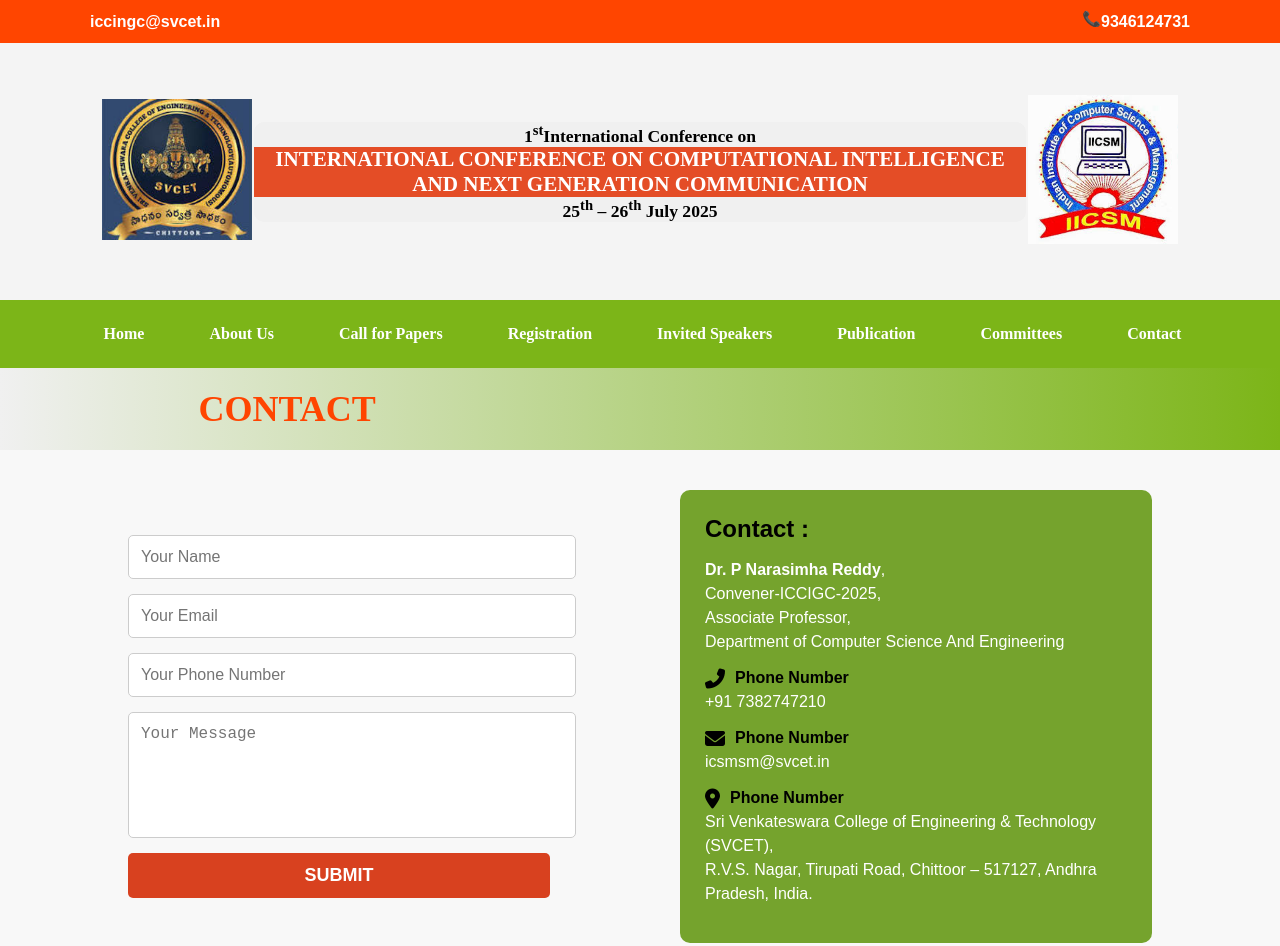
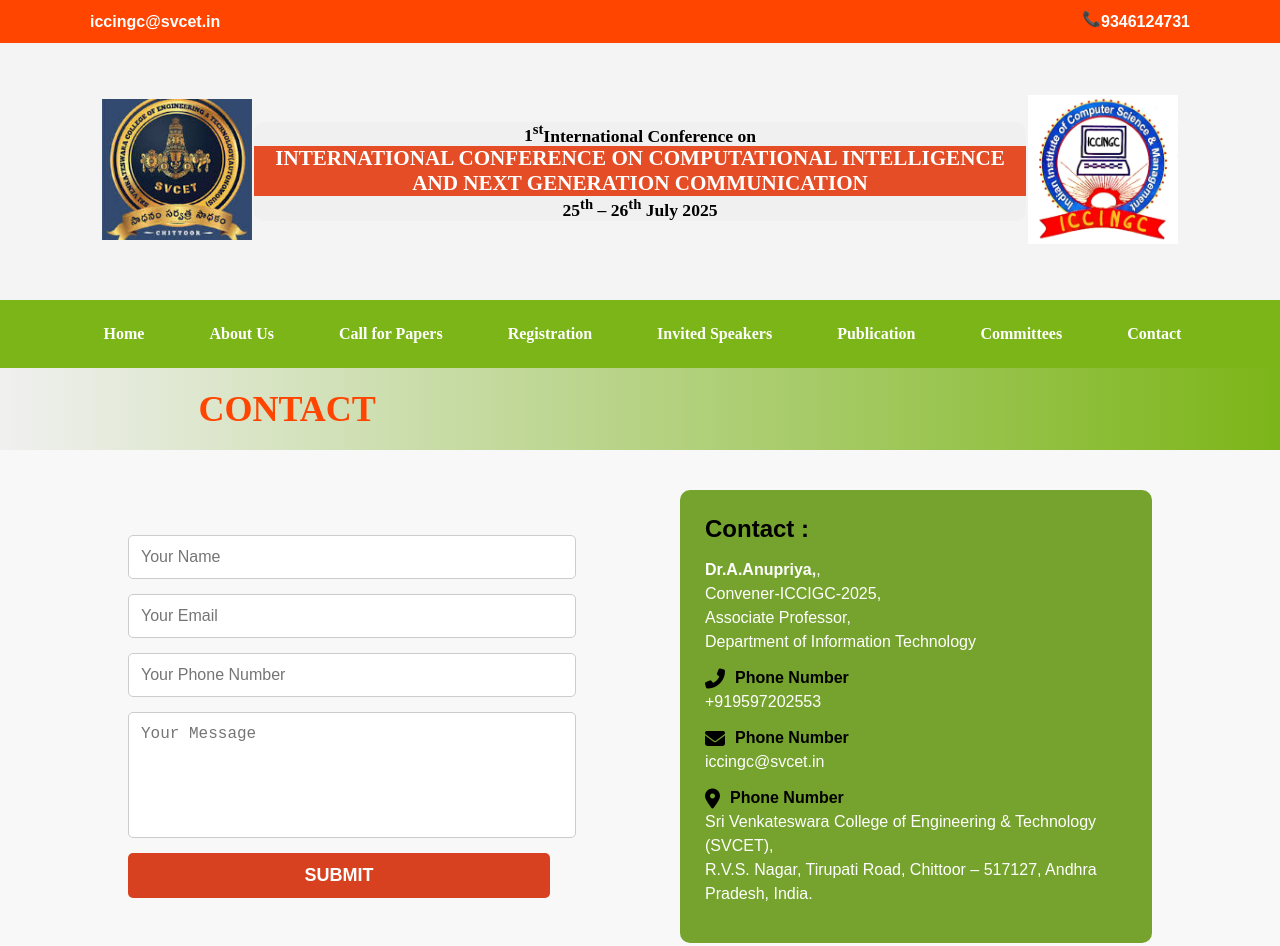
Before and after one commit to SHAIKAFIYA786/ConferenceProjectfinal, a website: page frontend/public/contact.html in a window 1280 px wide. Shown: the top 946 px of the page. Drawn offline with Linux system fonts and the light colour scheme.

Commit message:
logo updated

```diff
--- a/frontend/public/contact.html
+++ b/frontend/public/contact.html
@@ -32,7 +32,7 @@
         </div>
 
         <div class="extra-logo-container">
-            <img src="/images/logoo1.jpeg" alt="Footer Logo">
+            <img src="/images/flogo.jpg" alt="Footer Logo">
         </div>
     </div>
     <!-- Navbar -->
@@ -97,13 +97,13 @@
         <!-- Contact Info Box -->
         <div class="contact-info">
             <h3>Contact :</h3>
-            <p><b>Dr. P Narasimha Reddy</b>,<br>
+            <p><b>Dr.A.Anupriya,</b>,<br>
                Convener-ICCIGC-2025,<br>
                Associate Professor,<br>
-               Department of Computer Science And Engineering</p>
+               Department of Information Technology</p>
 
-            <p><i class="fas fa-phone-alt"></i><span class="h"><b>Phone Number</b></span><br>+91 7382747210</p>
-            <p><i class="fas fa-envelope"></i><span class="h"><b>Phone Number</b></span><br>icsmsm@svcet.in</p>
+            <p><i class="fas fa-phone-alt"></i><span class="h"><b>Phone Number</b></span><br>+919597202553</p>
+            <p><i class="fas fa-envelope"></i><span class="h"><b>Phone Number</b></span><br>iccingc@svcet.in</p>
             <p><i class="fas fa-map-marker-alt"></i><span class="h"><b>Phone Number</b></span><br>
                Sri Venkateswara College of Engineering & Technology (SVCET),<br>
                R.V.S. Nagar, Tirupati Road, Chittoor – 517127, Andhra Pradesh, India.</p>
```
Also changed, not shown: frontend/public/abouutus.html (+1 -1 lines), frontend/public/c1.html (+1 -1 lines), frontend/public/call.html (+1 -1 lines), frontend/public/comitee.html (+1 -1 lines), frontend/public/home.html (+2 -2 lines), frontend/public/invitedSpeaker.html (+1 -1 lines), frontend/public/publication.html (+1 -1 lines), frontend/public/registration.html (+1 -1 lines), frontend/public/submission.html (+1 -1 lines), home.html (+2 -2 lines), frontend/public/images/flogo.jpg (added).
